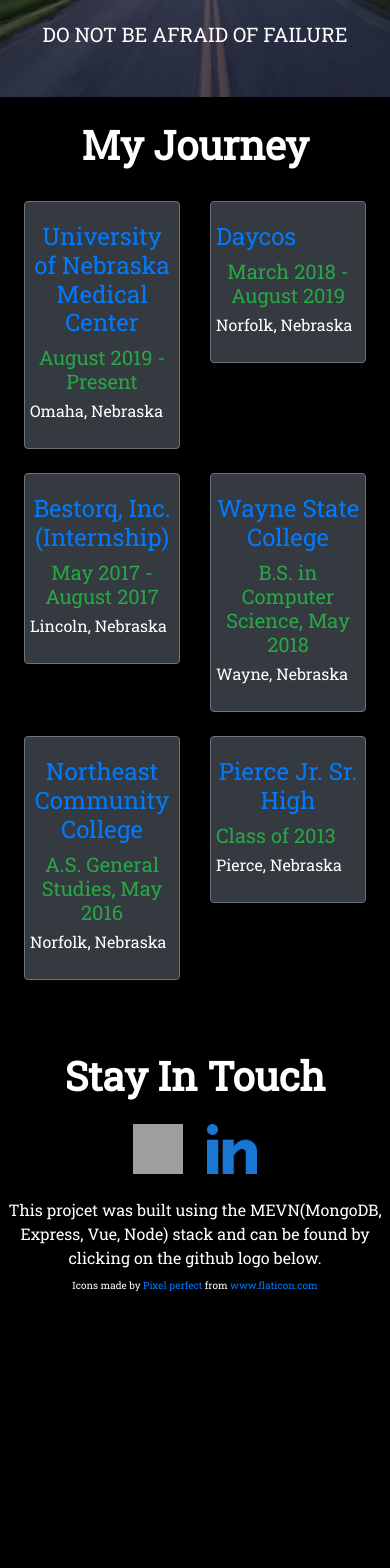
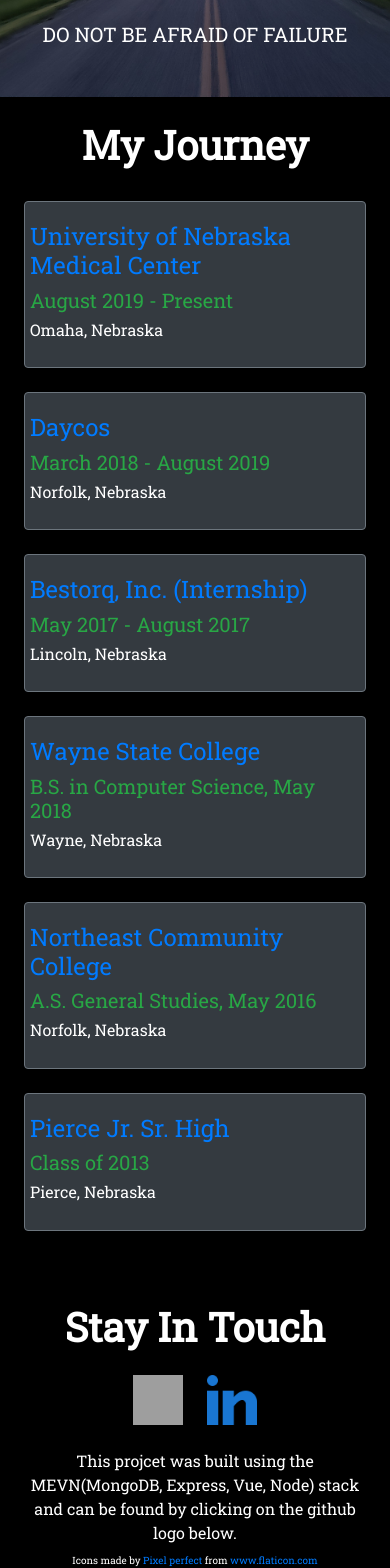
Before and after one commit to typettitt/pettitt-portfolio-mevn, a Vue app in the folder client/: page / in a window 390 px wide. Shown: the part 2007-3575 px from the top of the page. Before the commit the page ends 3300 px from the top, so only its background shows below. Built offline with nearby package versions, Linux system fonts and the light colour scheme; grey boxes are pictures that could not be loaded.

Commit message:
front-end responsiveness fixes

```diff
--- a/client/src/components/HomeComponent.vue
+++ b/client/src/components/HomeComponent.vue
@@ -12,11 +12,7 @@
       <div class="text-white text-center">
         <b-row align-h="center">
           <h1 class="text-white text-uppercase font-weight-bold mb-2">
-            <img
-              class="circular--square"
-              width="50%"
-              src="../assets/images/square-headshot.jpg"
-            />
+            <img class="circular--square" width="50%" src="../assets/images/square-headshot.jpg" />
           </h1>
         </b-row>
         <b-row align-h="center">
@@ -50,27 +46,27 @@
     </div>
     <!--  *******************************ABOUT ME*******************************
           *********************************************************************
-          ********************************************************************* -->
-    <div class="text-white px-4" align="center" >
+    *********************************************************************-->
+    <div class="text-white px-4" align="center">
       <h1 class="font-weight-bold mt-4 mb-4">About Me</h1>
-      <div class="text-white" align="center" >
+      <div class="text-white" align="center">
         <p>
           I have worked in the software industry for 3 years.
           I'm currently a Software Engineer at the University of Nebraska Medical Center, a leader in the world of pateient care, research, and education.
           I get to do meaningful work every day to further company goals and embrace the mission at UNMC:
         </p>
         <p>
-          <i>
-              "Our mission is to lead the world in transforming lives to create a healthy future for all individuals and communities through premier educational programs, innovative research and extraordinary patient care."
-          </i>
-        <p>
+          <i>"Our mission is to lead the world in transforming lives to create a healthy future for all individuals and communities through premier educational programs, innovative research and extraordinary patient care."</i>
+        </p>
+        <p></p>
         <p>
           During my time at UNMC, I have worked hard to maintain my status as an eternal student, learning never stops.
           Staying open-minded with a positive can-do attitude has brought me where I am today.
           In my free time, you'll find me enjoying the great outdoors. A few things I like to do include exercising, playing sand volleyball, watching motorsports, snowboarding, reading, and simply just enjoying time with my Border Collie Sadie.
           My favorite place to be is somewhere in the mountains but as I get older, I'm finding that a beach is becoming a solid contender.
         </p>
-      </div><br />
+      </div>
+      <br />
       <br />
       <br />
     </div>
@@ -116,18 +112,18 @@
           >DO NOT BE AFRAID OF FAILURE</a>
         </b-row>
       </div>
-      <br/>
+      <br />
     </div>
     <!--  *******************************JOURNEY*******************************
           *********************************************************************
-          ********************************************************************* -->
+    *********************************************************************-->
     <div class="text-white px-4">
       <b-row align-h="center">
         <h1 class="font-weight-bold mt-4">My Journey</h1>
       </b-row>
       <br />
-      <b-row align="center">
-        <b-col>
+      <div>
+        <b-card-group deck>
           <b-card
             bg-variant="dark"
             border-variant="secondary"
@@ -152,8 +148,6 @@
               </b-row>
             </b-card-text>
           </b-card>
-        </b-col>
-        <b-col>
           <b-card
             bg-variant="dark"
             border-variant="secondary"
@@ -163,7 +157,11 @@
             <b-card-text>
               <b-row align-h="left">
                 <h4>
-                  <a class="nounderline text-primary" href="https://daycos.com/" target="_blank">Daycos</a>
+                  <a
+                    class="nounderline text-primary"
+                    href="https://daycos.com/"
+                    target="_blank"
+                  >Daycos</a>
                 </h4>
               </b-row>
               <b-row align-h="left">
@@ -174,10 +172,10 @@
               </b-row>
             </b-card-text>
           </b-card>
-        </b-col>
-      </b-row>
-      <b-row align="center">
-        <b-col>
+        </b-card-group>
+      </div>
+      <div>
+        <b-card-group deck>
           <b-card
             bg-variant="dark"
             border-variant="secondary"
@@ -202,8 +200,6 @@
               </b-row>
             </b-card-text>
           </b-card>
-        </b-col>
-        <b-col>
           <b-card
             bg-variant="dark"
             border-variant="secondary"
@@ -228,10 +224,10 @@
               </b-row>
             </b-card-text>
           </b-card>
-        </b-col>
-      </b-row>
-       <b-row align="center">
-         <b-col>
+        </b-card-group>
+      </div>
+      <div>
+        <b-card-group deck>
           <b-card
             bg-variant="dark"
             border-variant="secondary"
@@ -256,13 +252,11 @@
               </b-row>
             </b-card-text>
           </b-card>
-        </b-col>
-        <b-col>
           <b-card
             bg-variant="dark"
             border-variant="secondary"
             class="mb-4"
-            style="max-width: 50rem;"
+            style="max-width: 50rem; max-height: 50rem;"
           >
             <b-card-text>
               <b-row align-h="left">
@@ -282,13 +276,13 @@
               </b-row>
             </b-card-text>
           </b-card>
-        </b-col>
-        </b-row>
+        </b-card-group>
+      </div>
     </div>
     <br />
     <!--  *******************************Networking*******************************
           *********************************************************************
-          ********************************************************************* -->
+    *********************************************************************-->
     <b-row align-h="center">
       <h1 class="font-weight-bold text-white mt-4 mb-4">Stay In Touch</h1>
     </b-row>
@@ -311,9 +305,10 @@
         />
       </a>
     </b-row>
-      <div class="text-white" align="center">
-        This projcet was built using the MEVN(MongoDB, Express, Vue, Node) stack and can be found by clicking on the github logo below.
-      </div>
+    <div
+      class="text-white px-4"
+      align="center"
+    >This projcet was built using the MEVN(MongoDB, Express, Vue, Node) stack and can be found by clicking on the github logo below.</div>
     <b-row align-h="center">
       <div class="text-white mt-2" style="font-size: 10px;">
         Icons made by
@@ -322,7 +317,11 @@
           href="https://www.flaticon.com/authors/pixel-perfect"
           title="Pixel perfect"
         >Pixel perfect</a> from
-            <a class="nounderline" href="https://www.flaticon.com/" title="Flaticon">www.flaticon.com</a>
+        <a
+          class="nounderline"
+          href="https://www.flaticon.com/"
+          title="Flaticon"
+        >www.flaticon.com</a>
       </div>
     </b-row>
   </b-container>
@@ -346,10 +345,11 @@
 .circular--square {
   border-radius: 50%;
 }
-html, body {
+html,
+body {
   background-color: rgb(0, 0, 0);
   font-size: 1em;
-  font-family: 'Roboto Slab';
+  font-family: "Roboto Slab";
   overflow-x: hidden;
 }
 </style>
@@ -360,11 +360,8 @@ export default {
       post: {},
     };
   },
-  computed: {
-
-    },
+  computed: {},
   methods: {
-    showContactModal(){
-    }
+    showContactModal() {},
   },
 };
```
Lines whose indentation alone changed are shown as unchanged.
